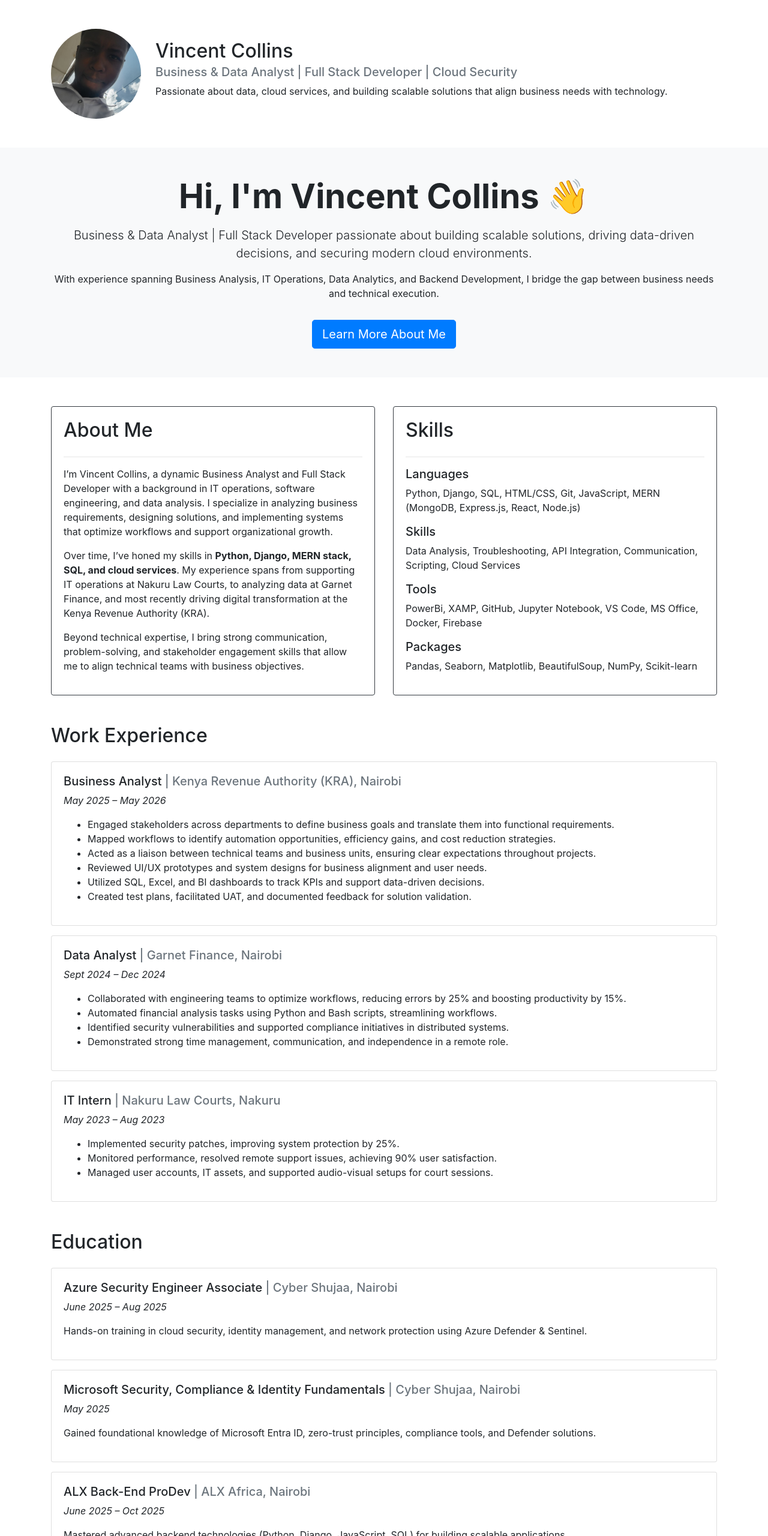
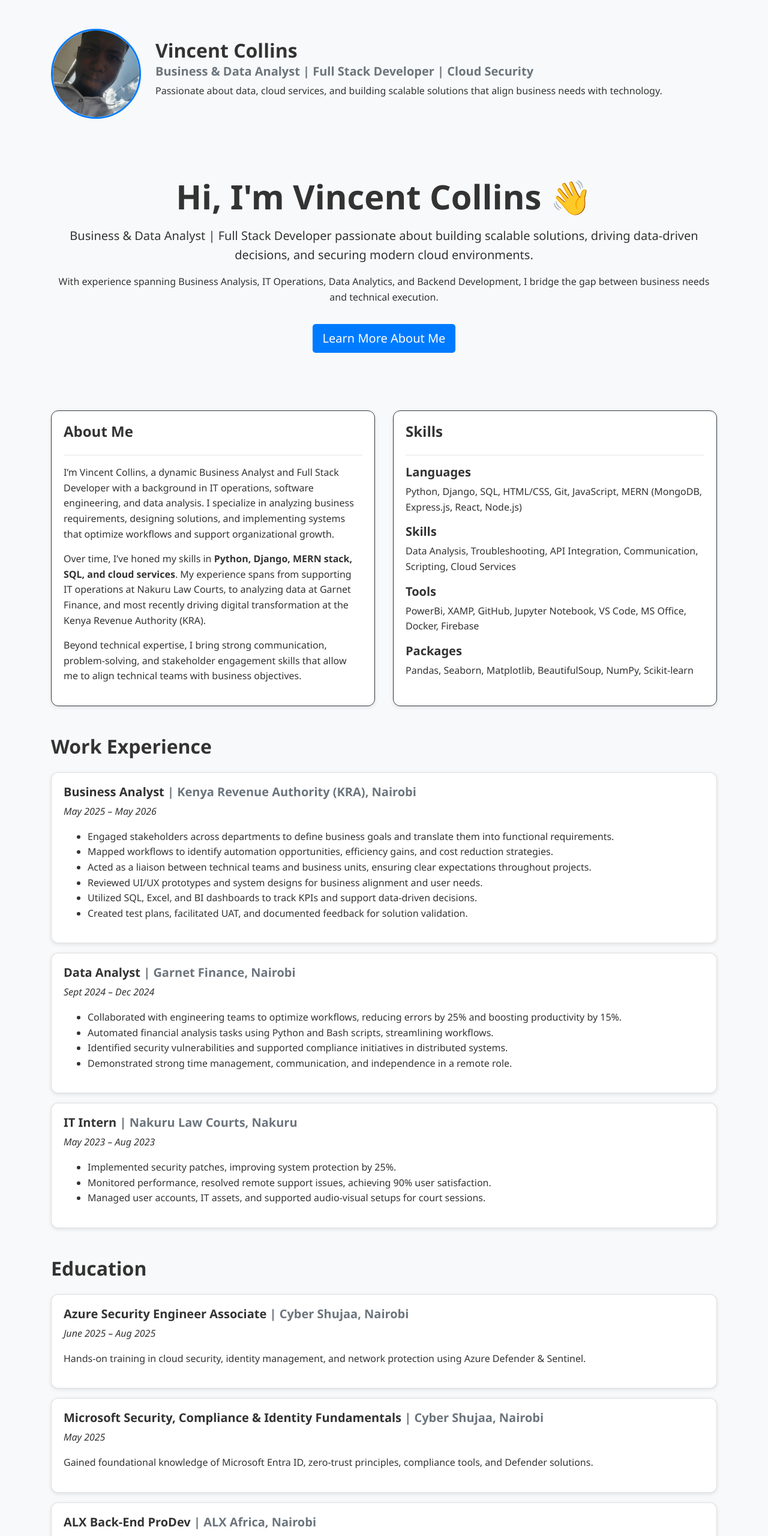
Before and after one commit to collins987/my-portfolio, a plain HTML site: page index.html in a window 1280 px wide. Shown: the top 2560 px of the page at 60% size. Drawn offline with nearby package versions, Linux system fonts and the light colour scheme.

Commit message:
First commit

```diff
--- a/index.html
+++ b/index.html
@@ -15,13 +15,10 @@
 </head>
 <body>
   <!-- Profile Section -->
-  <div class="container my-5" id="profile">
+  <div class="container my-5 fade-in" id="profile">
     <div class="d-flex align-items-center">
-      <!-- Profile Picture -->
       <img id="profile-pic" src="images/profile.jpeg" alt="Vincent Collins"
            class="rounded-circle mr-4" style="width: 150px; height: 150px; object-fit: cover;">
-
-      <!-- Title and Subtitle -->
       <div>
         <h2 class="mb-1">Vincent Collins</h2>
         <h5 class="text-muted">Business & Data Analyst | Full Stack Developer | Cloud Security</h5>
@@ -34,7 +31,7 @@
   </div>
 
   <!-- Intro Section -->
-  <section class="intro text-center py-5 bg-light">
+  <section class="intro text-center py-5 bg-light fade-in">
     <div class="container">
       <h1 class="display-4 font-weight-bold">Hi, I'm Vincent Collins 👋</h1>
       <p class="lead mt-3">
@@ -45,17 +42,16 @@
         With experience spanning Business Analysis, IT Operations, Data Analytics, and Backend Development,
         I bridge the gap between business needs and technical execution.
       </p>
-      <a href="#about" class="btn btn-primary btn-lg mt-3">Learn More About Me</a>
+      <a href="#about-skills" class="btn btn-primary btn-lg mt-3">Learn More About Me</a>
     </div>
   </section>
 
   <!-- About Me & Skills Section -->
-  <div class="container my-5" id="about-skills">
+  <div class="container my-5 fade-in" id="about-skills">
     <div class="row">
-      <!-- About Me -->
-      <div class="col-md-6">
+      <div class="col-md-6 fade-in">
         <div class="card card-body h-100 border-dark">
-          <h2>About Me</h2>
+          <h4>About Me</h4>
           <hr>
           <p>
             I’m Vincent Collins, a dynamic Business Analyst and Full Stack Developer with a background in
@@ -75,10 +71,9 @@
         </div>
       </div>
 
-      <!-- Skills -->
-      <div class="col-md-6">
+      <div class="col-md-6 fade-in">
         <div class="card card-body h-100 border-dark">
-          <h2>Skills</h2>
+          <h4>Skills</h4>
           <hr>
           <h5>Languages</h5>
           <p>Python, Django, SQL, HTML/CSS, Git, JavaScript, MERN (MongoDB, Express.js, React, Node.js)</p>
@@ -97,9 +92,9 @@
   </div>
 
   <!-- Work Experience Section -->
-  <div class="container my-5" id="experience">
+  <div class="container my-5 fade-in" id="experience">
     <h2 class="mb-4">Work Experience</h2>
-    <div class="card card-body mb-3">
+    <div class="card card-body mb-3 fade-in stagger">
       <h5>Business Analyst <span class="text-muted">| Kenya Revenue Authority (KRA), Nairobi</span></h5>
       <p><em>May 2025 – May 2026</em></p>
       <ul>
@@ -112,7 +107,7 @@
       </ul>
     </div>
 
-    <div class="card card-body mb-3">
+    <div class="card card-body mb-3 fade-in stagger">
       <h5>Data Analyst <span class="text-muted">| Garnet Finance, Nairobi</span></h5>
       <p><em>Sept 2024 – Dec 2024</em></p>
       <ul>
@@ -123,7 +118,7 @@
       </ul>
     </div>
 
-    <div class="card card-body mb-3">
+    <div class="card card-body mb-3 fade-in stagger">
       <h5>IT Intern <span class="text-muted">| Nakuru Law Courts, Nakuru</span></h5>
       <p><em>May 2023 – Aug 2023</em></p>
       <ul>
@@ -135,40 +130,39 @@
   </div>
 
   <!-- Education Section -->
-  <div class="container my-5" id="education">
+  <div class="container my-5 fade-in" id="education">
     <h2 class="mb-4">Education</h2>
-
-    <div class="card card-body mb-3">
+    <div class="card card-body mb-3 fade-in stagger">
       <h5>Azure Security Engineer Associate <span class="text-muted">| Cyber Shujaa, Nairobi</span></h5>
       <p><em>June 2025 – Aug 2025</em></p>
       <p>Hands-on training in cloud security, identity management, and network protection using Azure Defender & Sentinel.</p>
     </div>
 
-    <div class="card card-body mb-3">
+    <div class="card card-body mb-3 fade-in stagger">
       <h5>Microsoft Security, Compliance & Identity Fundamentals <span class="text-muted">| Cyber Shujaa, Nairobi</span></h5>
       <p><em>May 2025</em></p>
       <p>Gained foundational knowledge of Microsoft Entra ID, zero-trust principles, compliance tools, and Defender solutions.</p>
     </div>
 
-    <div class="card card-body mb-3">
+    <div class="card card-body mb-3 fade-in stagger">
       <h5>ALX Back-End ProDev <span class="text-muted">| ALX Africa, Nairobi</span></h5>
       <p><em>June 2025 – Oct 2025</em></p>
       <p>Mastered advanced backend technologies (Python, Django, JavaScript, SQL) for building scalable applications.</p>
     </div>
 
-    <div class="card card-body mb-3">
+    <div class="card card-body mb-3 fade-in stagger">
       <h5>ALX Professional Foundations <span class="text-muted">| ALX Africa, Nairobi</span></h5>
       <p><em>Mar 2025 – June 2025</em></p>
       <p>Acquired leadership and workplace readiness skills to thrive in professional environments.</p>
     </div>
 
-    <div class="card card-body mb-3">
+    <div class="card card-body mb-3 fade-in stagger">
       <h5>AWS Cloud Practitioner <span class="text-muted">| AWS re/Start, Nairobi</span></h5>
       <p><em>May 2024 – Aug 2024</em></p>
       <p>Learned fundamentals of AWS services, cloud security, DevOps tools, containerization, and CI/CD practices.</p>
     </div>
 
-    <div class="card card-body mb-3">
+    <div class="card card-body mb-3 fade-in stagger">
       <h5>Bachelor’s Degree in Business Information Technology <span class="text-muted">| Kabarak University, Nakuru</span></h5>
       <p><em>Sept 2019 – Dec 2024</em></p>
       <p>Relevant coursework: Data Communication, Operating Systems, Web Programming, Java, Data Mining, OOP, and Database Systems.</p>
@@ -176,28 +170,28 @@
   </div>
 
   <!-- Projects -->
-  <div class="container my-5 projects-section" id="projects">
+  <div class="container my-5 projects-section fade-in" id="projects">
     <h2 class="mb-4">Projects</h2>
     <div class="projects-grid">
-      <div class="project-card">
+      <div class="project-card fade-in stagger">
         <img src="images/sc900-labs.jpeg" alt="SC-900 Labs">
         <h5>Microsoft SC-900 Labs</h5>
         <p>Hands-on labs with Microsoft Entra ID, Defender, Sentinel, and Purview exploring compliance and governance.</p>
       </div>
 
-      <div class="project-card">
+      <div class="project-card fade-in stagger">
         <img src="images/az500-labs.jpeg" alt="AZ-500 Labs">
         <h5>Azure Security Engineer (AZ-500) Labs</h5>
         <p>Practical labs covering Azure RBAC, firewalls, SQL protection, Key Vault, and Sentinel integrations.</p>
       </div>
 
-      <div class="project-card">
+      <div class="project-card fade-in stagger">
         <img src="images/chat-app.jpeg" alt="Real-Time Chat App">
         <h5>Real-Time Chat Application</h5>
         <p>Developed with MERN stack, including secure authentication and access control.</p>
       </div>
 
-      <div class="project-card">
+      <div class="project-card fade-in stagger">
         <img src="images/doctor-app.jpeg" alt="Doctor Consultation App">
         <h5>Doctor Consultation Application</h5>
         <p>Appointment booking and consultation system using Firebase with secure real-time data storage.</p>
@@ -206,8 +200,36 @@
   </div>
 
   <!-- Footer -->
-  <footer class="text-center mt-5 mb-3">
+  <footer class="text-center mt-5 mb-3 fade-in">
     <p>© 2025 Vincent Collins | Portfolio</p>
   </footer>
+
+  <!-- Fade-in JS with Stagger -->
+  <script>
+    const faders = document.querySelectorAll('.fade-in');
+    const appearOptions = { threshold: 0.2, rootMargin: "0px 0px -50px 0px" };
+
+    const appearOnScroll = new IntersectionObserver((entries, observer) => {
+      entries.forEach(entry => {
+        if (!entry.isIntersecting) return;
+
+        if (entry.target.classList.contains('stagger')) {
+          const siblings = Array.from(entry.target.parentElement.children);
+          siblings.forEach((el, index) => {
+            if (el.classList.contains('stagger')) {
+              el.style.transitionDelay = `${index * 150}ms`;
+              el.classList.add('visible');
+              observer.unobserve(el);
+            }
+          });
+        } else {
+          entry.target.classList.add('visible');
+          observer.unobserve(entry.target);
+        }
+      });
+    }, appearOptions);
+
+    faders.forEach(fader => appearOnScroll.observe(fader));
+  </script>
 </body>
 </html>
--- a/main.css
+++ b/main.css
@@ -1,43 +1,108 @@
-/* Grid for About + Skills */
-.about-skills-grid {
-	display: grid;
-	grid-template-columns: 1fr 1fr;
-	gap: 30px;
-	align-items: start;
+/* General Styles */
+body {
+	font-family: 'Segoe UI', Tahoma, Geneva, Verdana, sans-serif;
+	line-height: 1.6;
+	background-color: #f8f9fa;
+	color: #333;
   }
 
-  .about-me, .skills {
-	background: #fff;
-	padding: 20px;
-	border-radius: 12px;
-	box-shadow: 0 2px 6px rgba(0, 0, 0, 0.08);
-	border: 1px solid black; /* changed border to black */
+  h1, h2, h3, h4, h5 {
+	font-weight: bold;
+  }
+
+  a {
+	text-decoration: none;
+  }
+
+  /* Profile Section */
+  #profile {
+	animation: fadeIn 1s ease-in-out;
   }
 
   /* Projects Grid */
   .projects-grid {
 	display: grid;
-	grid-template-columns: repeat(3, 1fr); /* force 3 columns */
-	gap: 25px;
+	grid-template-columns: repeat(3, 1fr);
+	gap: 20px;
   }
 
   .project-card {
 	background: #fff;
+	border: 1px solid #ddd;
+	border-radius: 12px;
 	padding: 15px;
-	border-radius: 12px;
-	box-shadow: 0 2px 6px rgba(0, 0, 0, 0.08);
+	box-shadow: 0px 2px 6px rgba(0,0,0,0.1);
+	transition: transform 0.3s ease, box-shadow 0.3s ease;
 	text-align: center;
   }
 
   .project-card img {
-	width: 100%;
-	height: 180px;
-	object-fit: cover;
+	max-width: 100%;
 	border-radius: 8px;
-	margin-bottom: 12px;
+	margin-bottom: 15px;
   }
 
-  /* Align projects title like others */
-  .projects-section h2 {
-	margin-bottom: 1.5rem;
+  .project-card:hover {
+	transform: translateY(-5px);
+	box-shadow: 0px 6px 15px rgba(0,0,0,0.15);
   }
+
+  /* Responsive Layouts */
+  @media (max-width: 992px) {
+	.projects-grid {
+	  grid-template-columns: repeat(2, 1fr);
+	}
+  }
+
+  @media (max-width: 576px) {
+	.projects-grid {
+	  grid-template-columns: 1fr;
+	}
+  }
+
+  /* About + Skills Section */
+  #about-skills .card {
+	border-radius: 12px;
+	box-shadow: 0px 2px 6px rgba(0,0,0,0.1);
+	transition: transform 0.3s ease;
+  }
+
+  #about-skills .card:hover {
+	transform: translateY(-5px);
+  }
+
+  /* Work & Education Cards */
+  #experience .card,
+  #education .card {
+	border-radius: 12px;
+	box-shadow: 0px 2px 6px rgba(0,0,0,0.1);
+	transition: transform 0.3s ease;
+  }
+
+  #experience .card:hover,
+  #education .card:hover {
+	transform: translateY(-5px);
+  }
+
+  /* Footer */
+  footer {
+	font-size: 0.9rem;
+	color: #666;
+  }
+
+  /* Fade-in Animation */
+  .fade-in {
+	opacity: 0;
+	transform: translateY(30px);
+	transition: opacity 0.8s ease-out, transform 0.8s ease-out;
+  }
+
+  .fade-in.visible {
+	opacity: 1;
+	transform: translateY(0);
+  }
+
+  /* Optional: Make profile picture round */
+  #profile-pic {
+	border: 3px solid #007bff;
+  }
```
